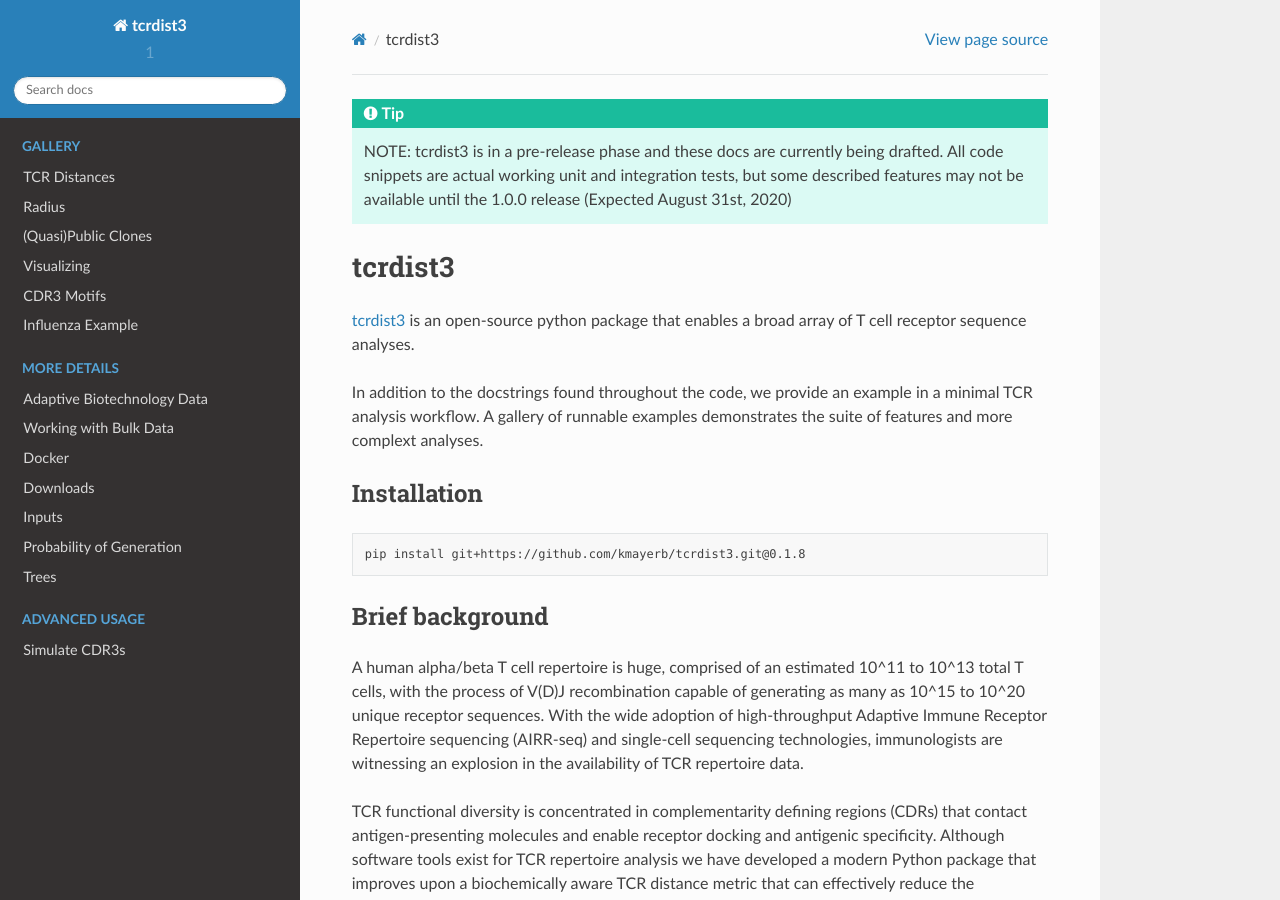
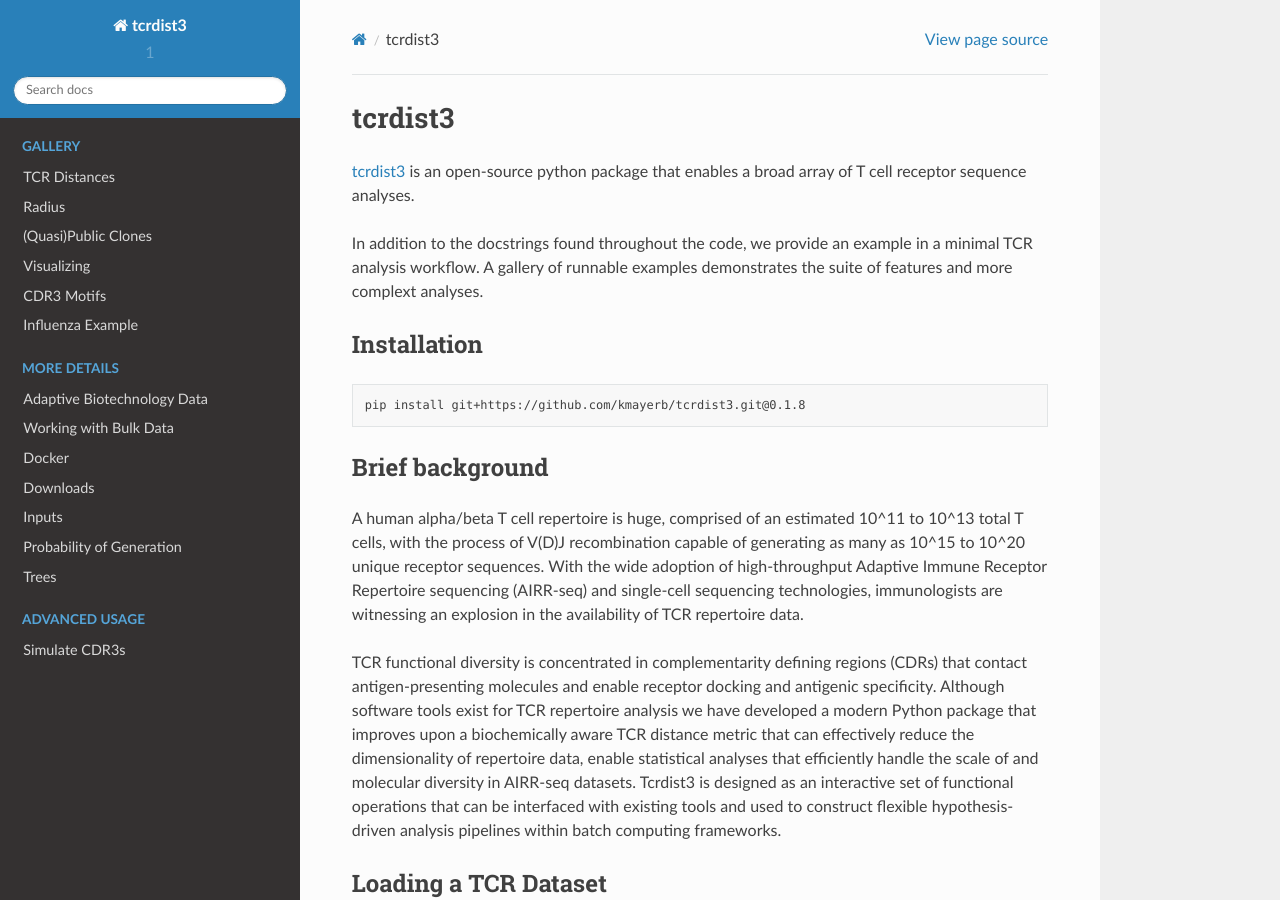
Before and after one commit to kmayerb/tcrdist3, a Sphinx documentation site: the page built from docs/index.rst, in a window 1280 px wide and 900 px high. Built offline with Sphinx 7.4.7 and the Read the Docs theme 2.0.0, drawn with Linux system fonts in a browser that asks for light colours; pages that are not in the unit, such as notebooks, are missing from menus.

Commit message:
Remove pre-release header [skip ci]

```diff
--- a/docs/index.rst
+++ b/docs/index.rst
@@ -1,9 +1,3 @@
-.. tip::
-
-   NOTE: tcrdist3 is in a pre-release phase and these docs are currently being drafted.
-   All code snippets are actual working unit and integration tests, but some
-   described features may not be available until the 1.0.0 release (Expected August 31st, 2020)
-
 tcrdist3
 ========
 
```
